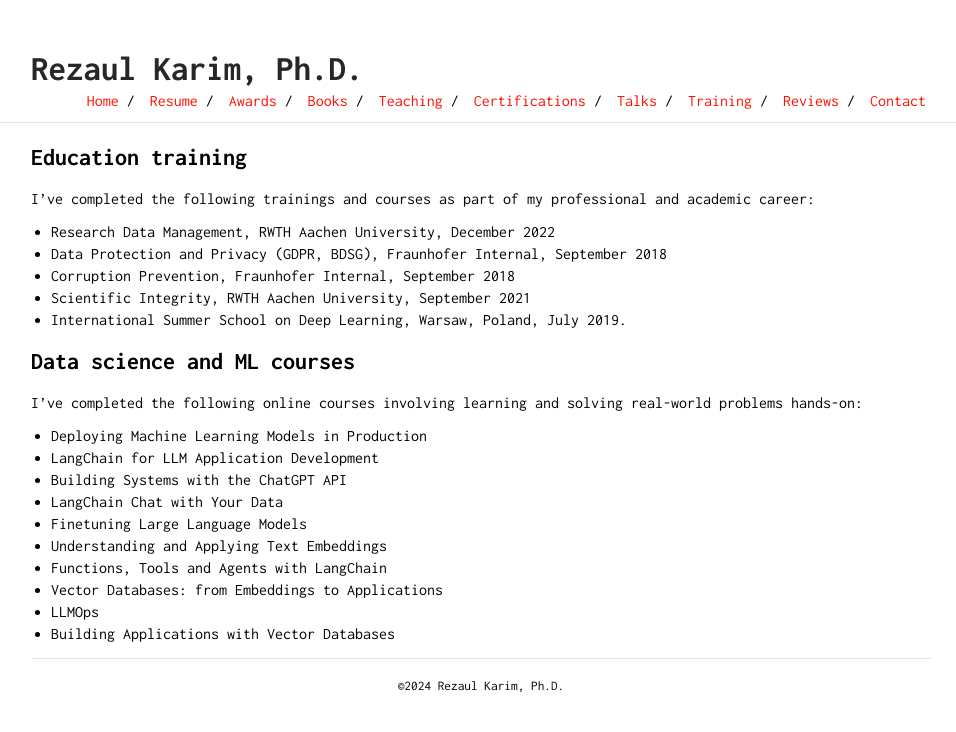
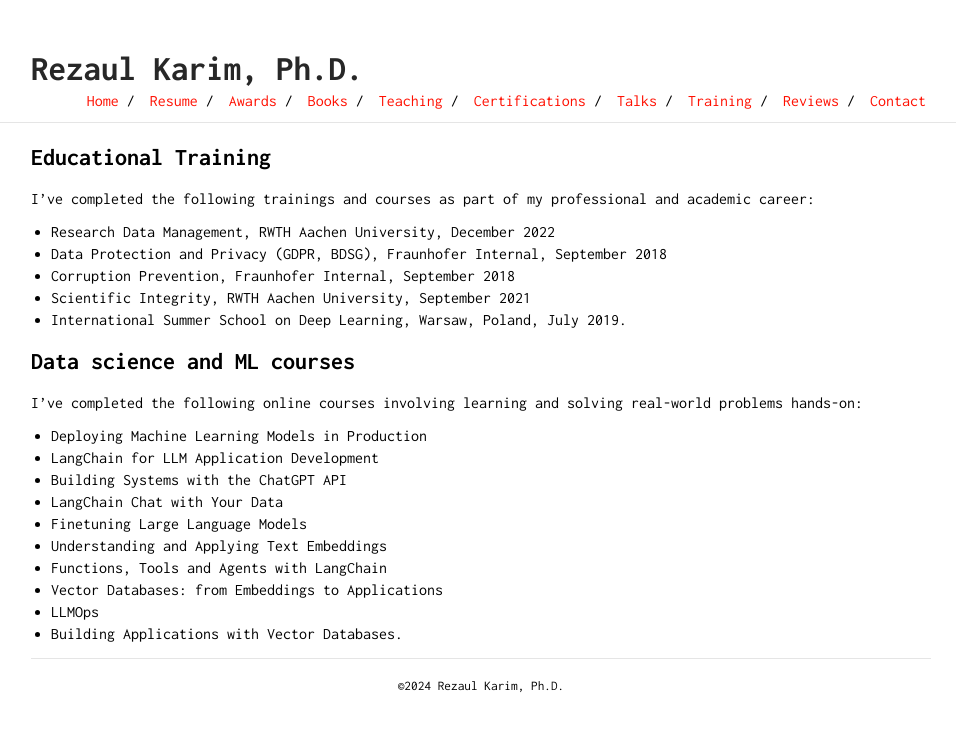
Before and after one commit to rezacsedu/rezacsedu.github.io, a Jekyll site: the page built from training.md, in a window 1280 px wide. Shown: the top 732 px of the page, without its empty margins (159-1115 px from the left). Built offline with Jekyll 4.4.1, drawn with Linux system fonts in a browser that asks for light colours; our own code applies the rules of GitHub Pages for plain Markdown files.

Commit message:
Update training.md

```diff
--- a/training.md
+++ b/training.md
@@ -1,5 +1,6 @@
-## Education training
+## Educational Training
 I've completed the following trainings and courses as part of my professional and academic career:
+
   - Research Data Management, RWTH Aachen University, December 2022
   - Data Protection and Privacy (GDPR, BDSG), Fraunhofer Internal, September 2018
   - Corruption Prevention, Fraunhofer Internal, September 2018
@@ -8,6 +9,7 @@ I've completed the following trainings and courses as part of my professional an
 
 ## Data science and ML courses
   I've completed the following online courses involving learning and solving real-world problems hands-on:
+
   - Deploying Machine Learning Models in Production
   - LangChain for LLM Application Development
   - Building Systems with the ChatGPT API
@@ -17,4 +19,4 @@ I've completed the following trainings and courses as part of my professional an
   - Functions, Tools and Agents with LangChain
   - Vector Databases: from Embeddings to Applications
   - LLMOps
-  - Building Applications with Vector Databases
+  - Building Applications with Vector Databases.
```
